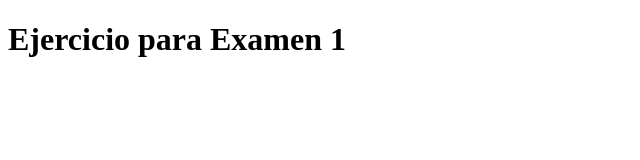
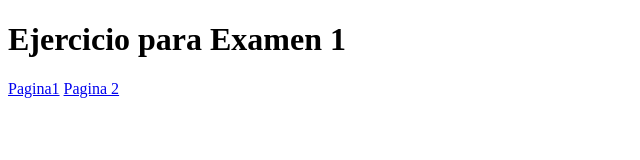
Before and after one commit to CutoloLeonardo/ejercicio4GIT, a plain HTML site: page index.html in a window 1280 px wide. Shown: the whole page, without its empty margins (0-640 px from the left). Drawn offline with Linux system fonts and the light colour scheme.

Commit message:
Enlaces y paginas creados

```diff
--- a/index.html
+++ b/index.html
@@ -11,6 +11,8 @@
     </head>
     <body>
         <h1>Ejercicio para Examen 1</h1>
+        <a href="pagina1.html"> Pagina1</a>
+        <a href="pagina2.html"> Pagina 2</a>
 
         <script src="" async defer></script>
     </body>
```
Also changed, not shown: paginas/pagina3.html (added).
